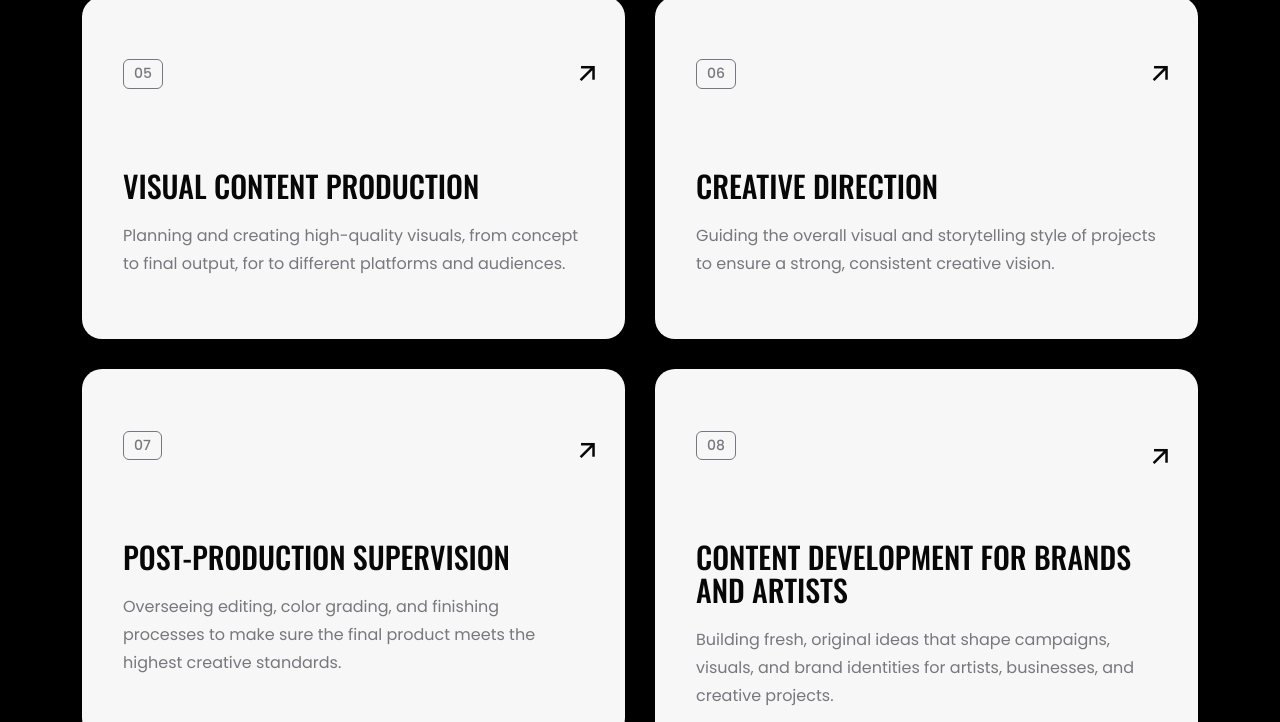
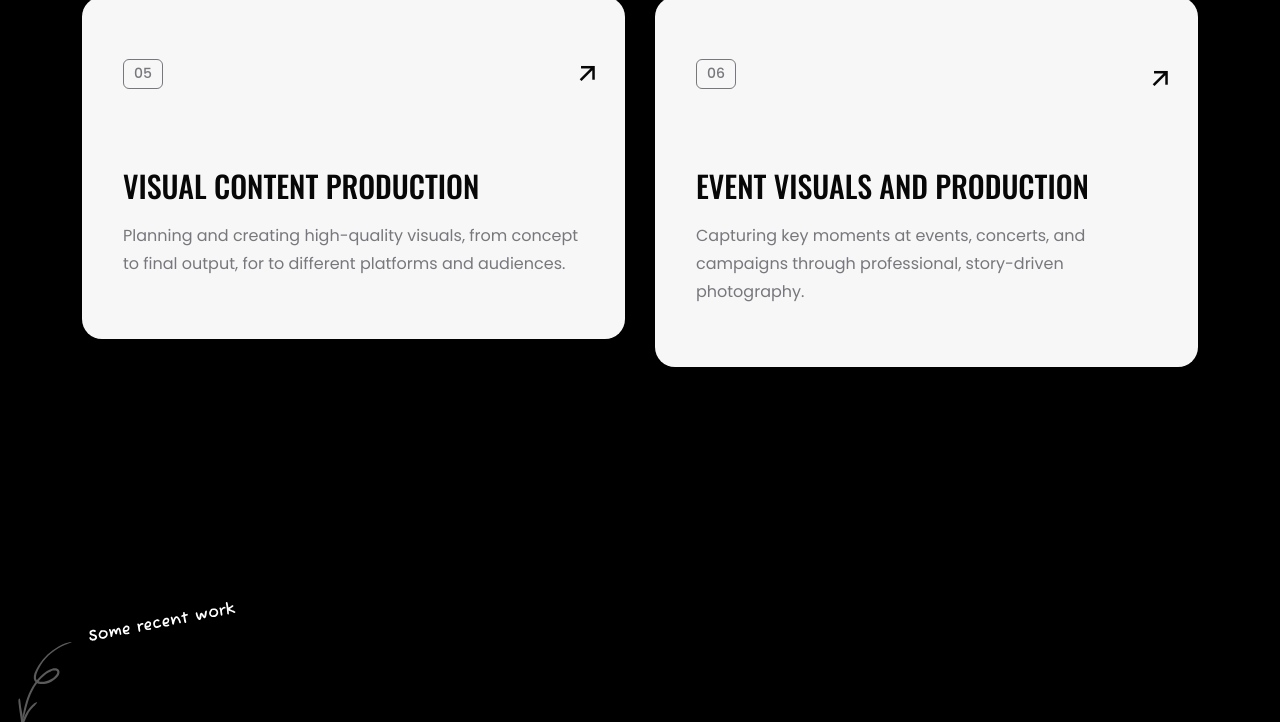
Before and after one commit to olsanx/OyintimiTimilehin, a plain HTML site: page index.html in a window 1280 px wide. Shown: the part 2871-3593 px from the top of the page. Drawn offline with nearby package versions, Linux system fonts and the light colour scheme.

Commit message:
Add files via upload

```diff
--- a/index.html
+++ b/index.html
@@ -285,8 +285,8 @@
                     <div class="service-item wow fadeInUp delay-0-2s">
                         <i class="ri-arrow-right-up-line"></i>
                         <h5>01</h5>
-                        <h4>Event Visuals and Production</h4>
-                        <p>Capturing key moments at events, concerts, and campaigns through professional, story-driven photography.</p>
+                        <h4>Creative Direction</h4>
+                        <p>Guiding the overall visual and storytelling style of projects to ensure a strong, consistent creative vision.</p>
                     </div>
                 </div>
                 <!-- / END SINGLE SERVICE DESIGN AREA -->
@@ -335,31 +335,11 @@
                     <div class="service-item wow fadeInUp delay-0-4s">
                         <i class="ri-arrow-right-up-line"></i>
                         <h5>06</h5>
-                        <h4>Creative Direction</h4>
-                        <p>Guiding the overall visual and storytelling style of projects to ensure a strong, consistent creative vision.</p>
+                        <h4>Event Visuals and Production</h4>
+                        <p>Capturing key moments at events, concerts, and campaigns through professional, story-driven photography.</p>
                     </div>
                 </div>
                  <!-- / END SINGLE SERVICE DESIGN AREA -->
-                <!-- START SINGLE SERVICE DESIGN AREA -->
-                <div class="col-lg-6 col-md-6">
-                    <div class="service-item wow fadeInUp delay-0-4s">
-                        <i class="ri-arrow-right-up-line"></i>
-                        <h5>07</h5>
-                        <h4>Post-Production Supervision</h4>
-                        <p>Overseeing editing, color grading, and finishing processes to make sure the final product meets the highest creative standards.</p>
-                    </div>
-                </div>
-                <!-- / END SINGLE SERVICE DESIGN AREA -->
-                <!-- START SINGLE SERVICE DESIGN AREA -->
-                <div class="col-lg-6 col-md-6">
-                    <div class="service-item wow fadeInUp delay-0-8s">
-                        <i class="ri-arrow-right-up-line"></i>
-                        <h5>08</h5>
-                        <h4>Content Development for Brands and Artists</h4>
-                        <p>Building fresh, original ideas that shape campaigns, visuals, and brand identities for artists, businesses, and creative projects.</p>
-                    </div>
-                </div>
-                <!-- / END SINGLE SERVICE DESIGN AREA -->
             </div>
         </div>
     </section>
@@ -681,7 +661,7 @@
                 <div class="col-lg-12">
                     <div class="footer-top">
                         <p> Have a project in mind?</p>
-                        <h2><a href="mailto:hello@websitename.com">let's work</a></h2>
+                        <h2><a href="mailto:timilehinoyintoke@gmail.com">let's work</a></h2>
                     </div>
                 </div>
             </div>
```
Also changed, not shown: about.html (+1 -1 lines), contact.html (+1 -1 lines), service.html (+5 -25 lines), single-project.html (+1 -1 lines).
